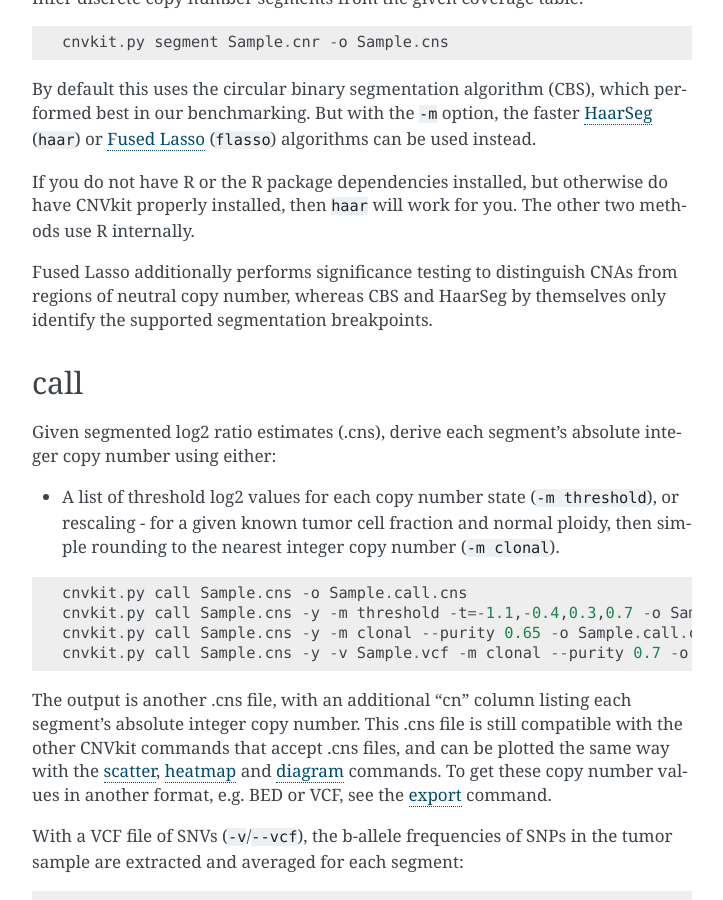
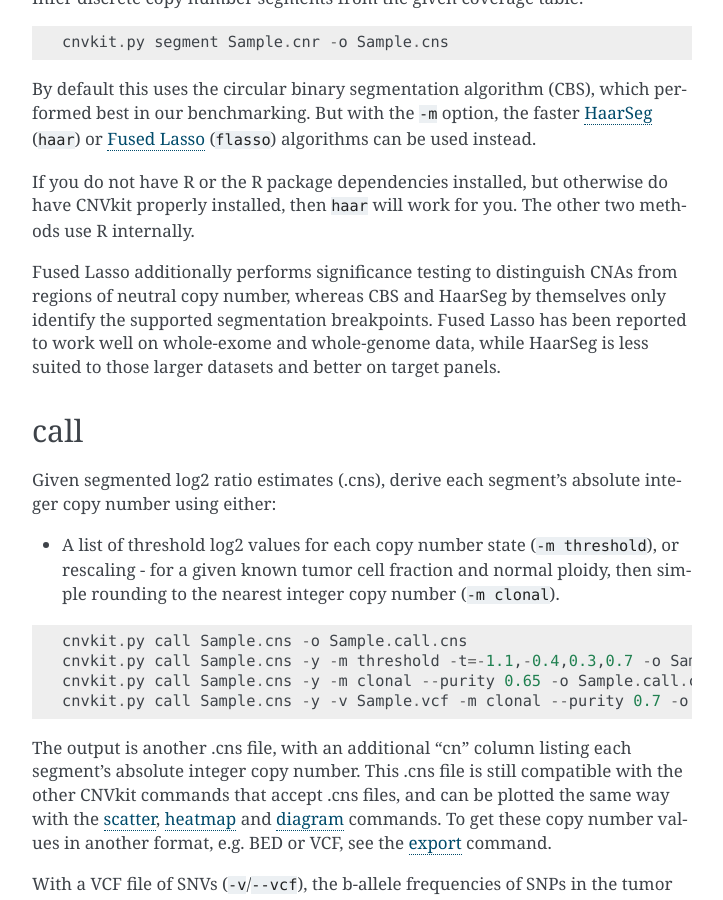
Before and after one commit to etal/cnvkit, a Sphinx documentation site: the page built from doc/pipeline.rst, in a window 1280 px wide and 900 px high, scrolled down 10153 px. Shown: the whole window, without its empty margins (388-1111 px from the left). Built offline with Sphinx 7.4.7, drawn with Linux system fonts in a browser that asks for light colours.

Commit message:
doc: Note that haar is not so good on WGS, WES.

```diff
--- a/doc/pipeline.rst
+++ b/doc/pipeline.rst
@@ -496,7 +496,9 @@ methods use R internally.
 
 Fused Lasso additionally performs significance testing to distinguish CNAs from
 regions of neutral copy number, whereas CBS and HaarSeg by themselves only
-identify the supported segmentation breakpoints.
+identify the supported segmentation breakpoints. Fused Lasso has been reported
+to work well on whole-exome and whole-genome data, while HaarSeg is less suited
+to those larger datasets and better on target panels.
 
 
 .. _call:
```
